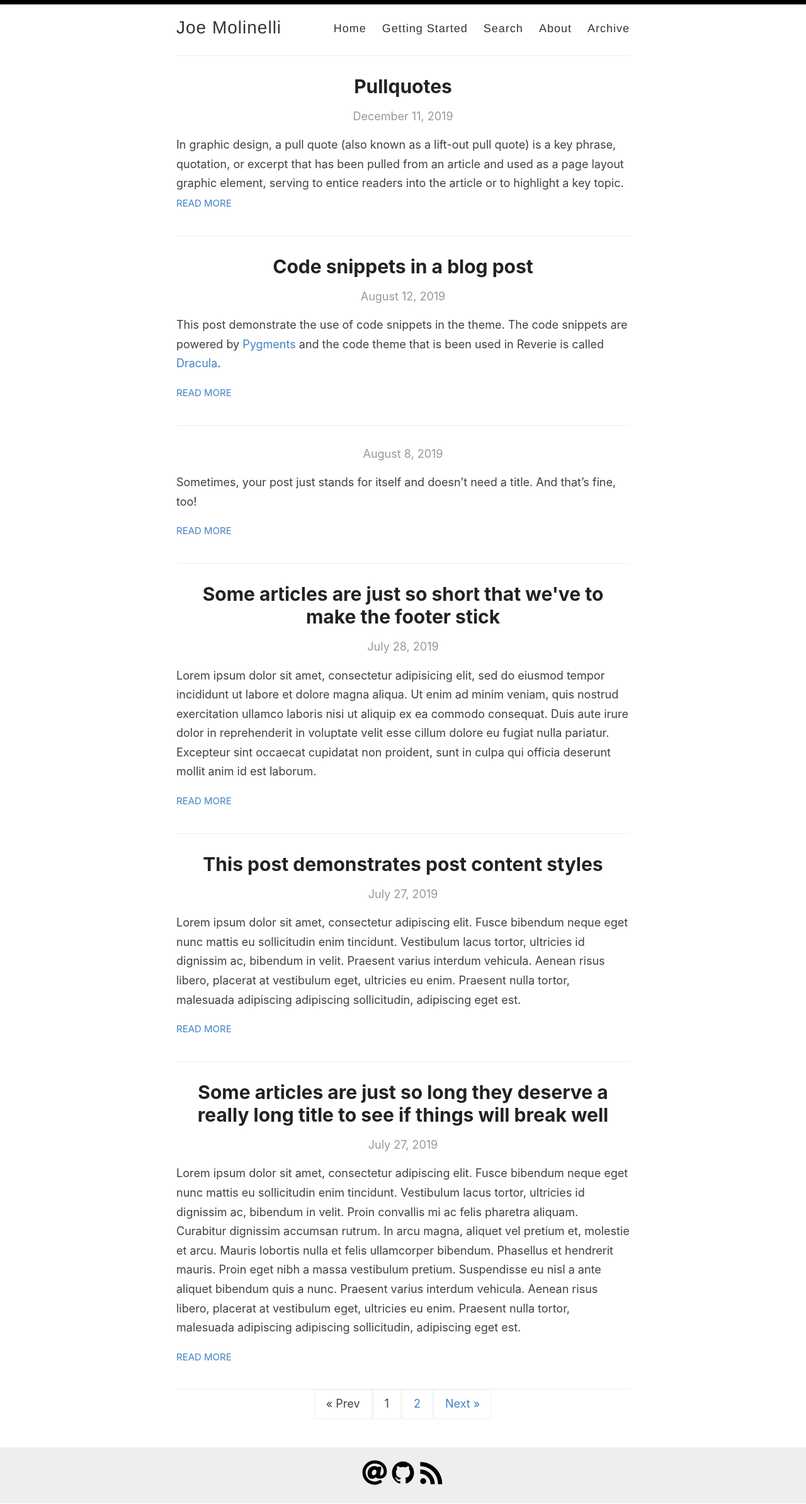
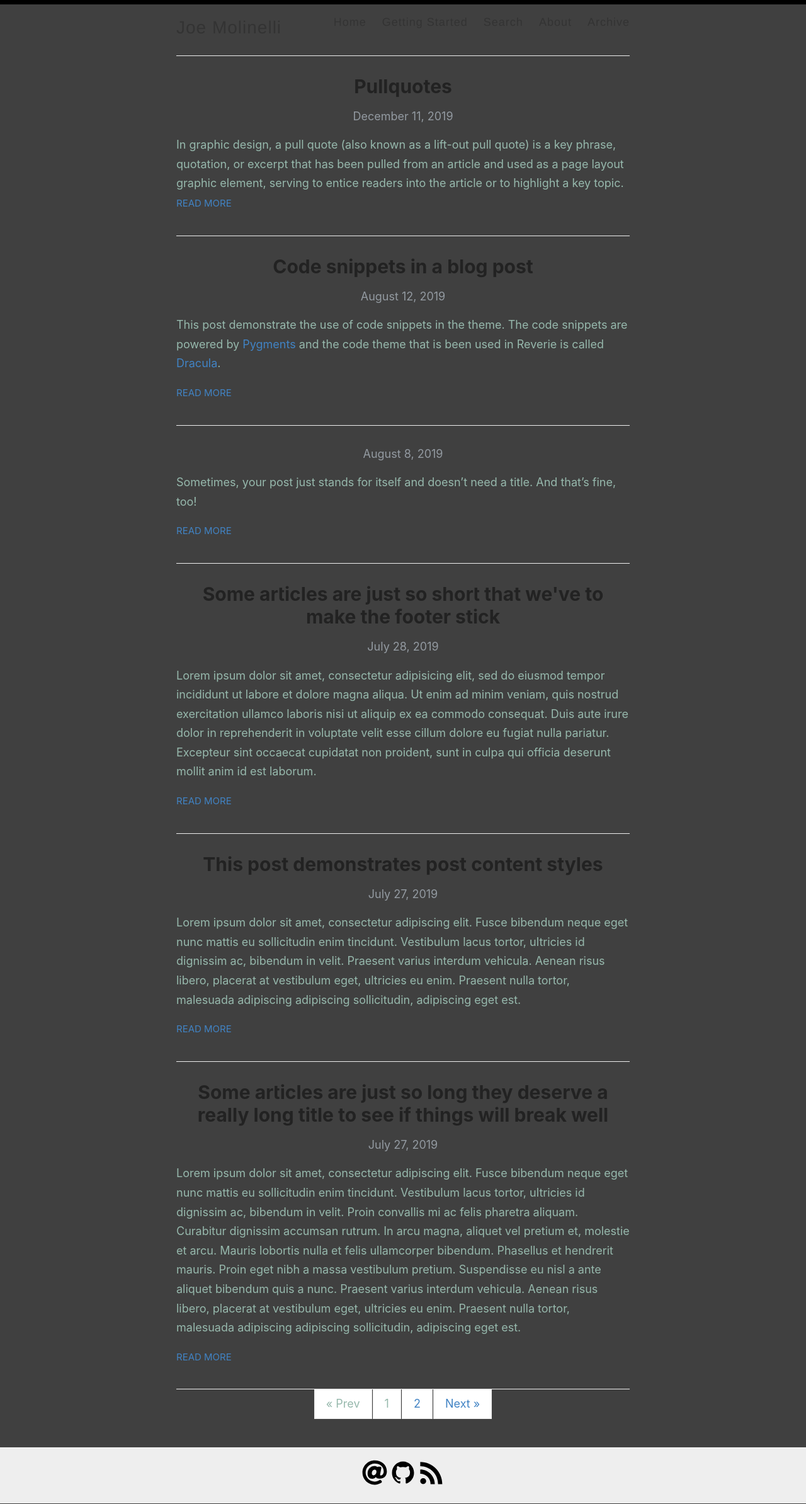
Before and after one commit to jomolin/jomolin.github.io, a Jekyll site: the page built from index.html, in a window 1280 px wide. Shown: the whole page at 63% size. Built offline with Jekyll 4.4.1, drawn with Linux system fonts in a browser that asks for light colours; the list of posts is cut into pages by our own code.

Commit message:
Update style.scss

```diff
--- a/assets/style.scss
+++ b/assets/style.scss
@@ -21,9 +21,9 @@ html {
 }
 
 body {
-  background: #fff;
+  background: #404040;
   font-family: -system-ui, -apple-system, BlinkMacSystemFont, "Segoe UI", Roboto, Helvetica, Arial, sans-serif, "Apple Color Emoji", "Segoe UI Emoji", "Segoe UI Symbol";
-  color: #404040;
+  color: #96b8ac;
   line-height: 1.7;
   font-weight: 400;
   font-size: 18px;
@@ -334,7 +334,7 @@ p > img {
 
 nav {
   float: right;
-  margin-top: 10px; // @TODO: Vertically middle align
+  margin-top: 0px; // @TODO: Vertically middle align
   font-family: $helveticaNeue;
   font-size: 18px;
 
```
